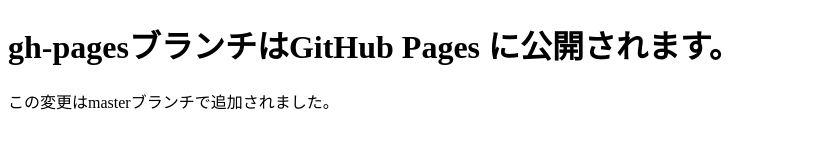
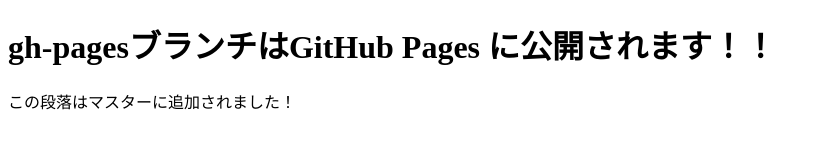
Before and after one commit to xdatosh/git-study, a plain HTML site: page index.html in a window 1280 px wide. Shown: the whole page, without its empty margins (0-818 px from the left). Drawn offline with Linux system fonts and the light colour scheme.

Commit message:
段落追加再チャレンジ

```diff
--- a/index.html
+++ b/index.html
@@ -6,7 +6,7 @@
     <title>Git の勉強</title>
 </head>
 <body>
-	<h1>gh-pagesブランチはGitHub Pages に公開されます。</h1>
-	 <p>この変更はmasterブランチで追加されました。</p>
+    <h1>gh-pagesブランチはGitHub Pages に公開されます！！</h1>
+    <p>この段落はマスターに追加されました！</p>
 </body>
 </html>
```
